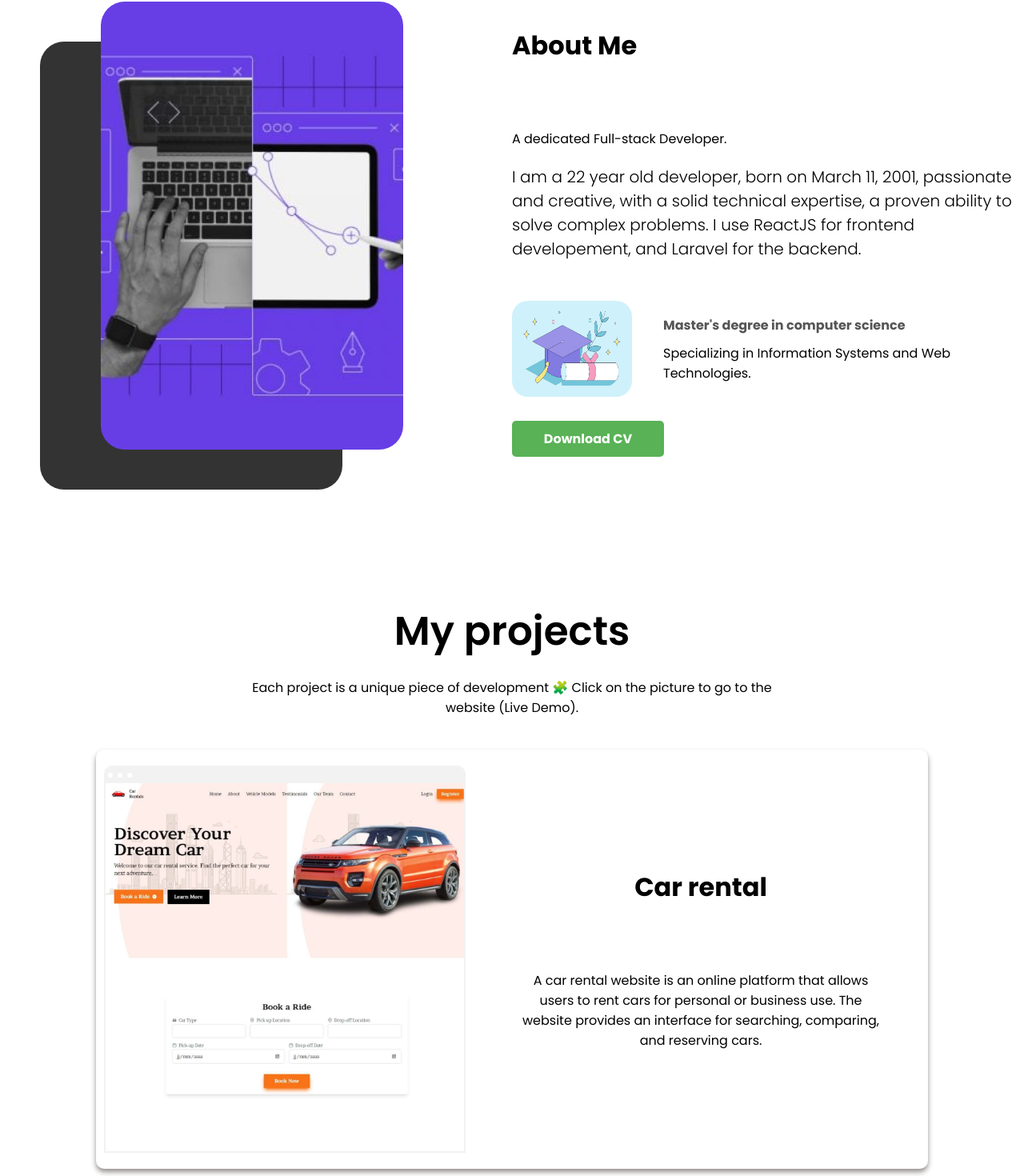
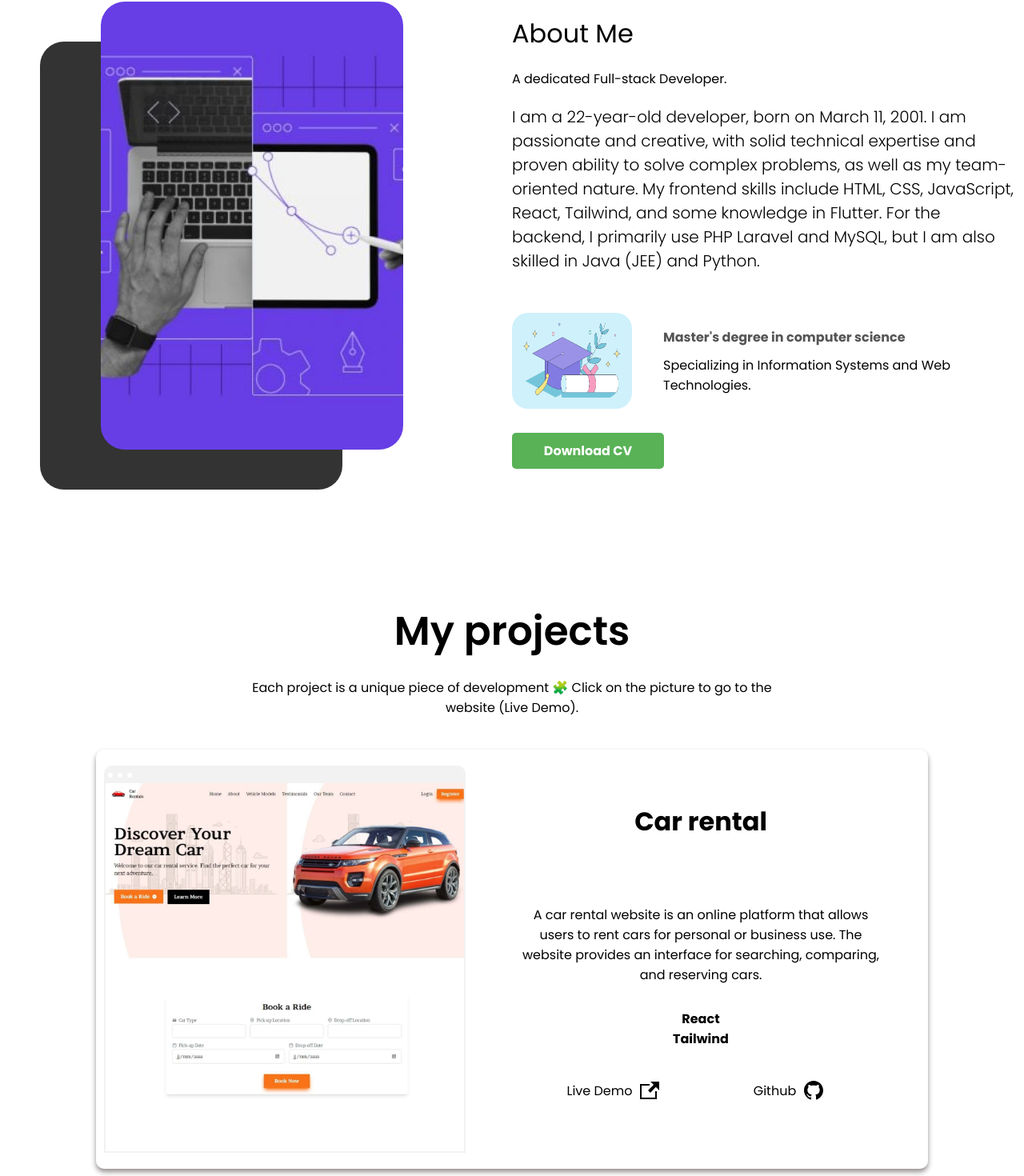
Before and after one commit to ramibelka/portfolio, a React (Create React App) app: page / in a window 1280 px wide. Shown: the part 898-2368 px from the top of the page at 80% size. Built offline with nearby package versions, Linux system fonts and the light colour scheme.

Commit message:
Added links

```diff
--- a/src/components/About/About.jsx
+++ b/src/components/About/About.jsx
@@ -17,10 +17,12 @@ const About = () => {
         <h1 className="a-title">About Me</h1>
         <p className="a-sub">A dedicated Full-stack Developer.</p>
         <p className="a-desc">
-          I am a 22 year old developer, born on March 11, 2001, passionate and
-          creative, with a solid technical expertise, a proven ability to solve
-          complex problems. I use ReactJS for frontend developement, and Laravel
-          for the backend.
+          I am a 22-year-old developer, born on March 11, 2001. I am passionate
+          and creative, with solid technical expertise and proven ability to
+          solve complex problems, as well as my team-oriented nature. My
+          frontend skills include HTML, CSS, JavaScript, React, Tailwind, and
+          some knowledge in Flutter. For the backend, I primarily use PHP
+          Laravel and MySQL, but I am also skilled in Java (JEE) and Python.
         </p>
         <div className="a-award">
           <img src={Master} alt="" className="a-award-img" />
--- a/src/components/About/about.css
+++ b/src/components/About/about.css
@@ -46,8 +46,9 @@
   border-radius: 20px;
 }
 
-a.title {
+.a-title {
   font-weight: 400;
+  margin: 0;
 }
 
 .a-sub {
--- a/src/components/Intro/Intro.jsx
+++ b/src/components/Intro/Intro.jsx
@@ -36,45 +36,45 @@ const Intro = () => {
             <path
               id="Vector"
               d="M40.5 15L34.5 9L28.5 15"
-              stroke-width="3"
-              stroke-miterlimit="10"
-              stroke-linecap="round"
-              stroke-linejoin="round"
+              strokeWidth="3"
+              strokeMiterlimit="10"
+              strokeLinecap="round"
+              strokeLinejoin="round"
             />
             <path
               id="Vector_2"
               d="M28.5 24L34.5 30L40.5 24"
-              stroke-width="3"
-              stroke-miterlimit="10"
-              stroke-linecap="round"
-              stroke-linejoin="round"
+              strokeWidth="3"
+              strokeMiterlimit="10"
+              strokeLinecap="round"
+              strokeLinejoin="round"
             />
             <g id="Group">
               <path
                 id="Vector_3"
                 d="M9 37.5H60"
-                stroke-width="3"
-                stroke-miterlimit="10"
-                stroke-linecap="round"
-                stroke-linejoin="round"
+                strokeWidth="3"
+                strokeMiterlimit="10"
+                strokeLinecap="round"
+                strokeLinejoin="round"
               />
             </g>
             <path
               id="Vector_4"
               d="M34.5 27V9"
-              stroke-width="2.9895"
-              stroke-miterlimit="10"
-              stroke-linecap="round"
-              stroke-linejoin="round"
+              strokeWidth="2.9895"
+              strokeMiterlimit="10"
+              strokeLinecap="round"
+              strokeLinejoin="round"
             />
             <g id="Group_2">
               <path
                 id="Vector_5"
                 d="M9 27C9 12.918 20.418 1.5 34.5 1.5C48.5859 1.5 60 12.918 60 27C60 29.8906 60 45.1094 60 48C60 62.082 48.5859 73.5 34.5 73.5C20.418 73.5 9 62.082 9 48C9 45.1094 9 29.8906 9 27Z"
-                stroke-width="3"
-                stroke-miterlimit="10"
-                stroke-linecap="round"
-                stroke-linejoin="round"
+                strokeWidth="3"
+                strokeMiterlimit="10"
+                strokeLinecap="round"
+                strokeLinejoin="round"
               />
             </g>
           </g>
--- a/src/components/Product/Product.jsx
+++ b/src/components/Product/Product.jsx
@@ -1,7 +1,8 @@
 import React from "react";
 import "./product.css";
 
-const Product = ({ title, desc, img, link }) => {
+const Product = ({ title, desc, img, link, gitLink, tech }) => {
+  console.log(gitLink);
   return (
     <div className="container">
       <div className="p">
@@ -14,10 +15,38 @@ const Product = ({ title, desc, img, link }) => {
           <img src={img} alt="" className="p-img" loading="lazy" />
         </a>
       </div>
-      <p className="p-desc">
+      <div className="p-desc">
         <h1>{title}</h1>
         {desc}
-      </p>
+        <div className="p-div">
+          <div>
+            <h4>React</h4>
+            <h4>{tech}</h4>
+          </div>
+          <a href={link} target="_blank" rel="noreferrer">
+            Live Demo
+            <svg
+              xmlns="http://www.w3.org/2000/svg"
+              width="24"
+              height="24"
+              viewBox="0 0 24 24"
+            >
+              <path d="M21 13v10h-21v-19h12v2h-10v15h17v-8h2zm3-12h-10.988l4.035 4-6.977 7.07 2.828 2.828 6.977-7.07 4.125 4.172v-11z" />
+            </svg>
+          </a>
+          <a href={gitLink} target="_blank" rel="noreferrer">
+            Github
+            <svg
+              xmlns="http://www.w3.org/2000/svg"
+              width="24"
+              height="24"
+              viewBox="0 0 24 24"
+            >
+              <path d="M12 0c-6.626 0-12 5.373-12 12 0 5.302 3.438 9.8 8.207 11.387.599.111.793-.261.793-.577v-2.234c-3.338.726-4.033-1.416-4.033-1.416-.546-1.387-1.333-1.756-1.333-1.756-1.089-.745.083-.729.083-.729 1.205.084 1.839 1.237 1.839 1.237 1.07 1.834 2.807 1.304 3.492.997.107-.775.418-1.305.762-1.604-2.665-.305-5.467-1.334-5.467-5.931 0-1.311.469-2.381 1.236-3.221-.124-.303-.535-1.524.117-3.176 0 0 1.008-.322 3.301 1.23.957-.266 1.983-.399 3.003-.404 1.02.005 2.047.138 3.006.404 2.291-1.552 3.297-1.23 3.297-1.23.653 1.653.242 2.874.118 3.176.77.84 1.235 1.911 1.235 3.221 0 4.609-2.807 5.624-5.479 5.921.43.372.823 1.102.823 2.222v3.293c0 .319.192.694.801.576 4.765-1.589 8.199-6.086 8.199-11.386 0-6.627-5.373-12-12-12z" />
+            </svg>
+          </a>
+        </div>
+      </div>
     </div>
   );
 };
--- a/src/components/Product/product.css
+++ b/src/components/Product/product.css
@@ -48,9 +48,46 @@
   margin: 60px; /**************/
 }
 
+.p-desc a {
+  text-decoration: none;
+  color: black;
+  background-color: white;
+  padding: 10px 7px;
+  border-radius: 30px;
+  display: flex;
+  align-items: center;
+  justify-content: center;
+}
+
+.p-desc a:hover {
+  fill: rgb(59, 59, 247);
+  color: rgb(59, 59, 247);
+  transition: color 0.3s ease;
+  transition: fill 0.2s ease;
+}
+
+a svg {
+  margin-left: 10px;
+}
+
 h1 {
   margin-bottom: 80px;
 }
+
+.p-div {
+  display: grid;
+  padding: 10px;
+  row-gap: 30px;
+  column-gap: 10px;
+  margin-top: 20px;
+  grid-template-columns: repeat(2, minmax(0, 1fr));
+  align-content: center;
+}
+
+.p-div div {
+  grid-column: span 2 / span 2;
+}
+
 /*********************/
 
 @media screen and (max-width: 480px) {
--- a/src/components/ProductList/ProductList.jsx
+++ b/src/components/ProductList/ProductList.jsx
@@ -22,6 +22,8 @@ const ProductList = () => {
               desc={item.desc}
               img={item.img}
               link={item.link}
+              gitLink={item.gitLink}
+              tech={item.tech}
             />
           );
         })}
--- a/src/data.js
+++ b/src/data.js
@@ -10,6 +10,8 @@ export const products = [
     desc: "A car rental website is an online platform that allows users to rent cars for personal or business use. The website provides an interface for searching, comparing, and reserving cars.",
     img: img3,
     link: "https://car-rental-dz.netlify.app/",
+    gitLink: "https://github.com/ramibelka/car-rental",
+    tech: "Tailwind",
   },
   {
     id: 2,
@@ -17,6 +19,8 @@ export const products = [
     desc: "A sleek and professional website for a digital agency, showcasing their services, portfolio, and expertise in a modern and engaging format.",
     img: img2,
     link: "https://agency-dz.netlify.app/",
+    gitLink: "https://github.com/ramibelka/agency-app",
+    tech: "Styled Components",
   },
   {
     id: 1,
@@ -24,6 +28,8 @@ export const products = [
     desc: "A dynamic e-commerce platform specializing in second-hand clothing, promoting sustainable fashion choices while providing a social experience.",
     img: img1,
     link: "/",
+    gitLink: "https://github.com/ramibelka/venti_frontend",
+    tech: "Vanilla css",
   },
   {
     id: 4,
@@ -31,5 +37,7 @@ export const products = [
     desc: "My React.js portfolio is an interactive online resume showcasing my web development skills and projects.",
     img: img4,
     link: "/",
+    gitLink: "https://github.com/ramibelka/portfolio",
+    tech: "Vanilla css",
   },
 ];
```
